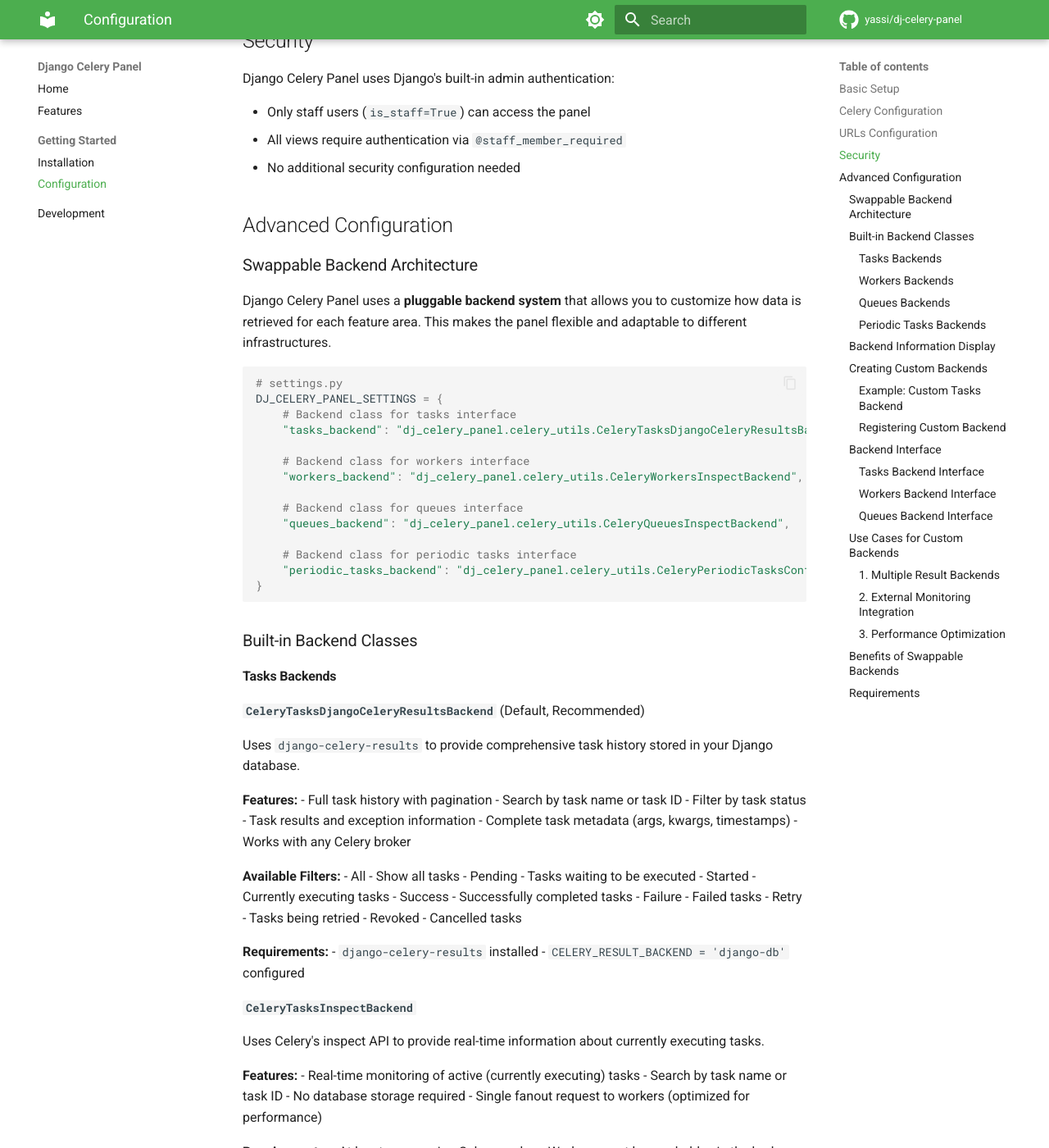
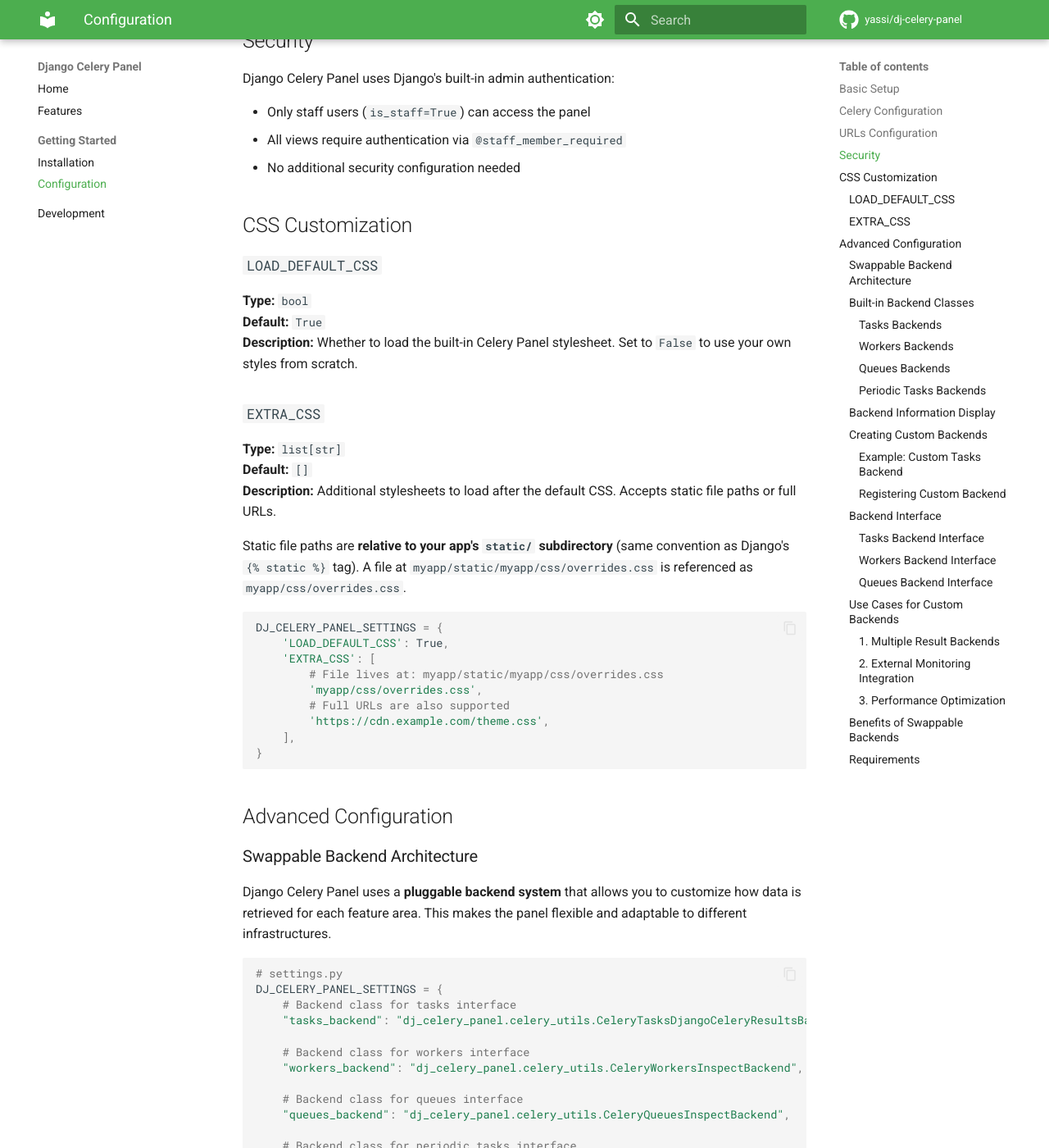
Before and after one commit to yassi/dj-celery-panel, an MkDocs documentation site: the page built from docs/configuration.md, in a window 1280 px wide and 1400 px high, scrolled down 893 px. Shown: the whole window at 82% size. Built offline with MkDocs 1.6.1 and Material for MkDocs 9.7.7, drawn with Linux system fonts in a browser that asks for light colours; comment, search, counter and statistics services are not loaded.

Commit message:
Dj celery panel#18 override css (#19)
* add css controls and overrides

* bump version to v0.4.0

---------

Co-authored-by: Yasser Toruno <yasser@yassers-mbp.lan>

````diff
--- a/docs/configuration.md
+++ b/docs/configuration.md
@@ -37,6 +37,34 @@
 - Only staff users (`is_staff=True`) can access the panel
 - All views require authentication via `@staff_member_required`
 - No additional security configuration needed
+
+## CSS Customization
+
+### `LOAD_DEFAULT_CSS`
+
+**Type:** `bool`
+**Default:** `True`
+**Description:** Whether to load the built-in Celery Panel stylesheet. Set to `False` to use your own styles from scratch.
+
+### `EXTRA_CSS`
+
+**Type:** `list[str]`
+**Default:** `[]`
+**Description:** Additional stylesheets to load after the default CSS. Accepts static file paths or full URLs.
+
+Static file paths are **relative to your app's `static/` subdirectory** (same convention as Django's `{% static %}` tag). A file at `myapp/static/myapp/css/overrides.css` is referenced as `myapp/css/overrides.css`.
+
+```python
+DJ_CELERY_PANEL_SETTINGS = {
+    'LOAD_DEFAULT_CSS': True,
+    'EXTRA_CSS': [
+        # File lives at: myapp/static/myapp/css/overrides.css
+        'myapp/css/overrides.css',
+        # Full URLs are also supported
+        'https://cdn.example.com/theme.css',
+    ],
+}
+```
 
 ## Advanced Configuration
 
--- a/pyproject.toml
+++ b/pyproject.toml
@@ -4,7 +4,7 @@
 
 [project]
 name = "dj-celery-panel"
-version = "0.3.4"
+version = "0.4.0"
 description = "A Django Admin panel for browsing and inspecting Celery tasks and workers"
 readme = "README.md"
 license = {text = "MIT"}
````
Also changed, not shown: README.md (+6 -0 lines), 3 other files.
